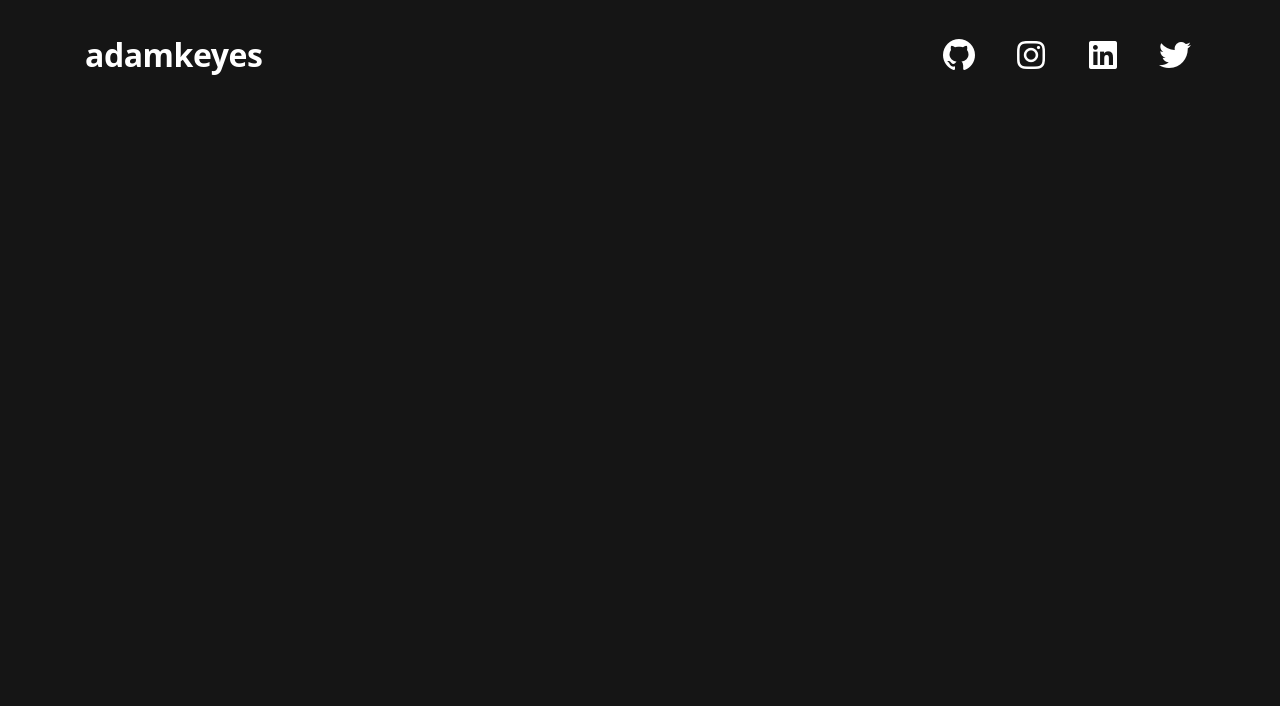
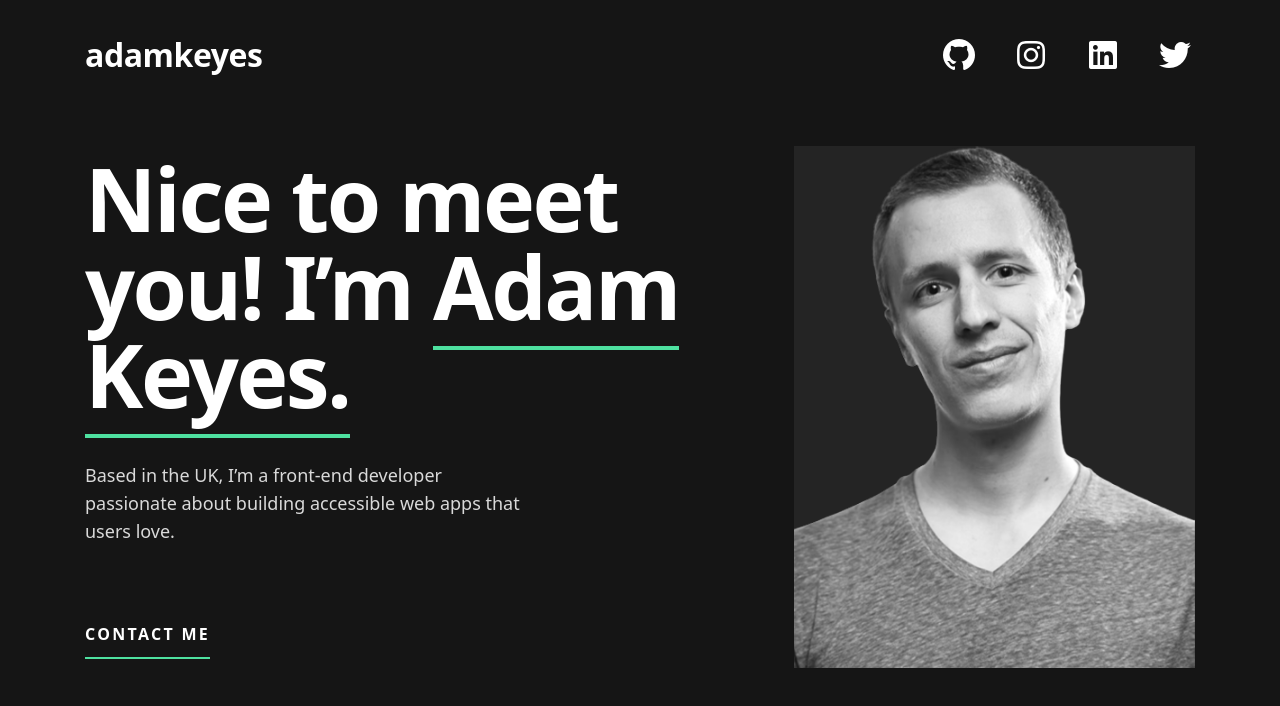
Before and after one commit to ShohruhErmanov/Portfolio-juft-1400, a website: page index.html in a window 1280 px wide. Drawn offline with Linux system fonts and the light colour scheme.

Commit message:
Header end

```diff
--- a/index.html
+++ b/index.html
@@ -44,6 +44,17 @@
                 </li>
             </ul>
         </nav>
+
+        <div class="flex flex-col-reverse gap-y-[40px] items-center mt-[73px] lg:flex-row">
+            <div class="max-w-[709px] w-full flex flex-col items-center lg:items-start">
+                <h1 class="text-white font-[Space Grotesk] font-bold text-[40px] lg:text-[88px] leading-[88px] tracking-[-2.5px]">Nice to meet you! I’m <span class="border-b-4 border-[#4EE1A0]">Adam Keyes.</span></h1>
+                <p class="text-[#D9D9D9] font-medium text-lg font-[Space Grotesk] pt-[43px] pb-[66px] leading-[28px] max-w-[445px] w-full">Based in the UK, I’m a front-end developer passionate about building accessible web apps that users love.</p>
+                <a href="#!" class="font-[Space Grotesk] font-bold text-base leading-[26px] tracking-[2.29px] text-white border-b-2 border-[#4EE1A0] py-[10px] active:text-[#4EE1A0]">CONTACT ME</a>
+            </div>
+            <div class="w-[174px] lg:w-[444px]">
+                <img src="./public/adamskeys.png" alt="" class="w-[444px] bg-[#242424] h-full">
+            </div>
+        </div>
     </header>
 
     <!-- header end -->
```
Also changed, not shown: public/adamskeys.png (added), src/output.css.
